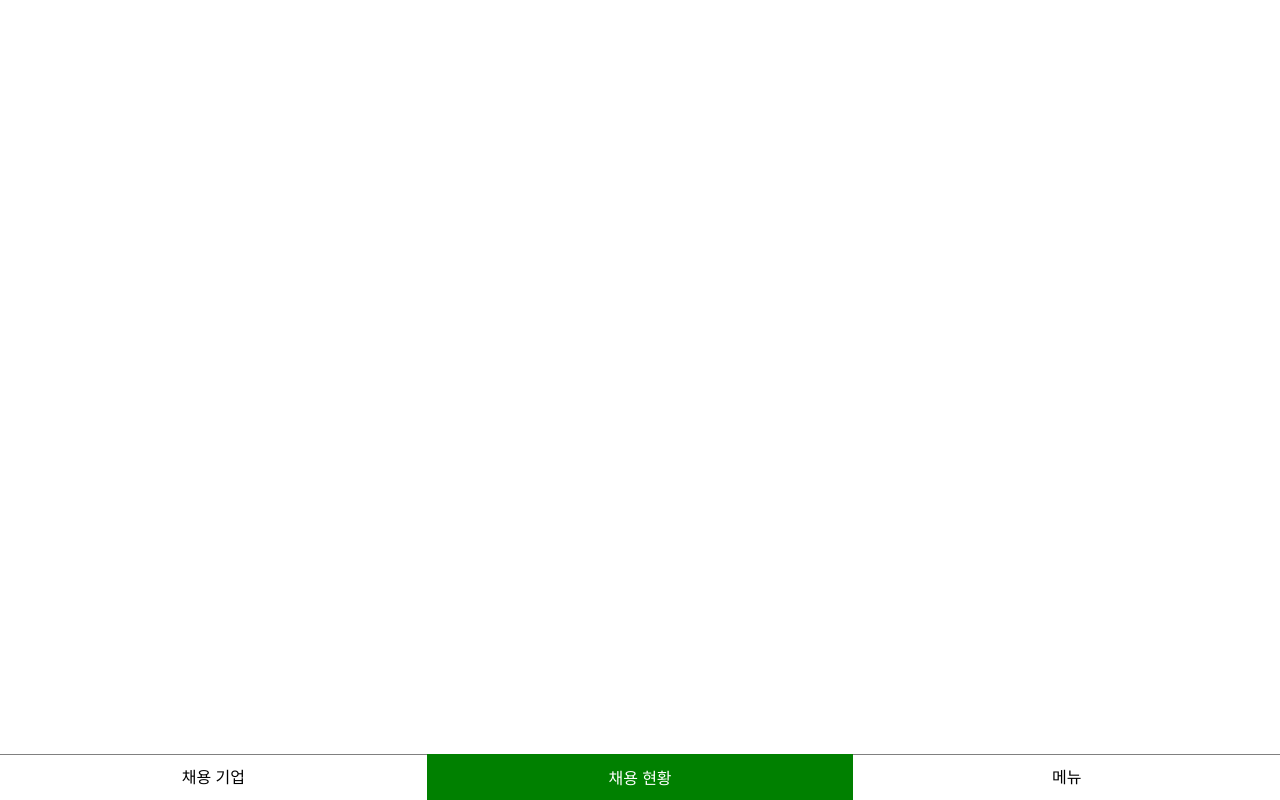
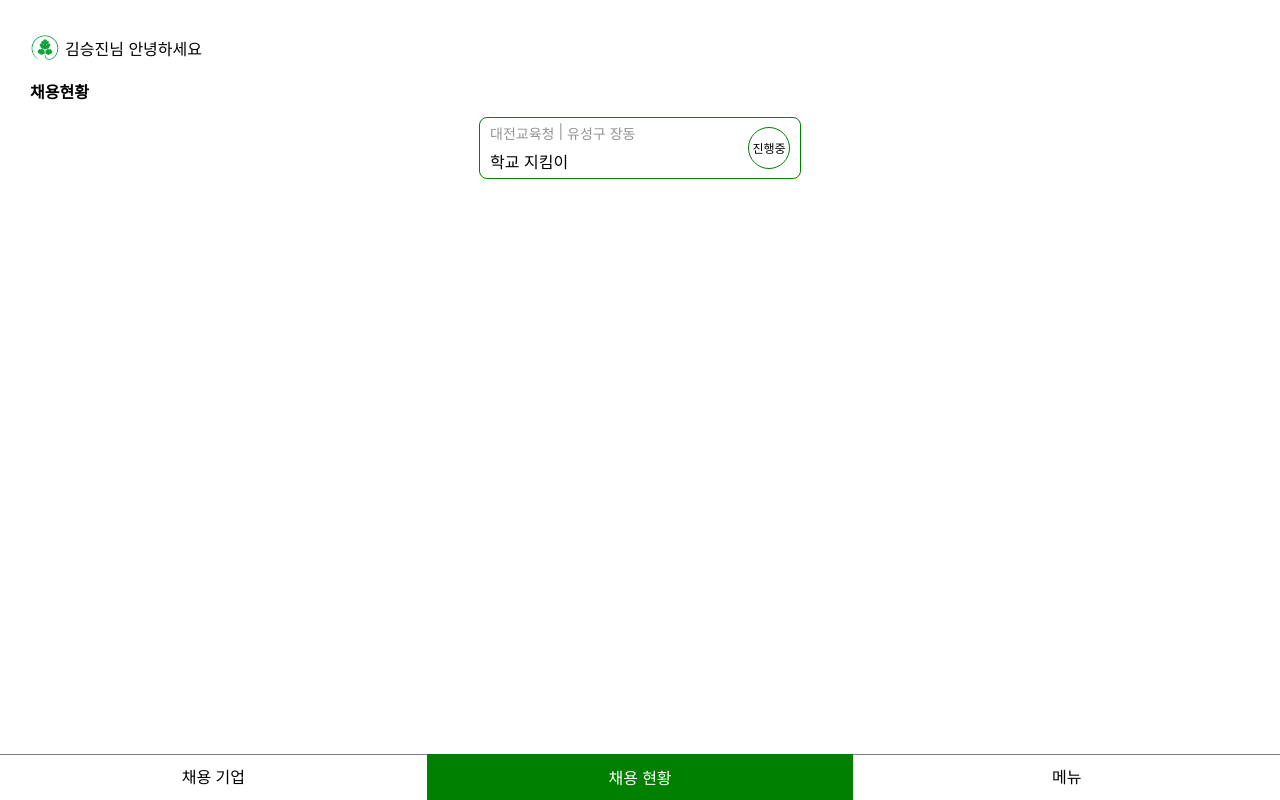
Before and after one commit to 2023-dsm/front, a React (Create React App) app: page /main in a window 1280 px wide. Both pictures are taken after a click on the element "채용 현황". Built offline with nearby package versions, Linux system fonts and the light colour scheme.

Commit message:
feat : 채용현황 페이지 작업

```diff
--- a/src/components/common/tab/index.jsx
+++ b/src/components/common/tab/index.jsx
@@ -1,12 +1,7 @@
 import { useState } from "react";
 import styled from "styled-components";
 import MenuPage from "../../../pages/menu";
-import Company from "../../../assets/tab/company.png";
-import grayCompany from "../../../assets/tab/grayCompany.png";
-import People from "../../../assets/tab/people.png";
-import grayPeople from "../../../assets/tab/grayPeople.png";
-import Menu from "../../../assets/tab/menu.png";
-import grayMenu from "../../../assets/tab/grayMenu.png";
+import CurrentSituation from "../../currentSituation";
 
 const Tab = () => {
   const [activetab, setActiveTab] = useState(0);
@@ -15,7 +10,7 @@ const Tab = () => {
 
   const tab = {
     0: <></>,
-    1: <></>,
+    1: <CurrentSituation />,
     2: <MenuPage />,
   };
 
@@ -62,6 +57,7 @@ const TabWrapper = styled.div`
   bottom: 0;
   width: 100%;
   display: flex;
+  background-color: white;
 `;
 
 const TabItem = styled.p`
--- /dev/null
+++ b/src/components/currentSituation/Item.jsx
@@ -0,0 +1,68 @@
+import styled from "styled-components";
+
+const Item = () => {
+  return (
+    <Wrapper>
+      <CompanyInfoContainer>
+        <div className="address">
+          <p>대전교육청</p>
+          <p style={{ margin: "0px 0px 4px 0px" }}>|</p>
+          <p>유성구 장동</p>
+        </div>
+        <p className="Job">학교 지킴이</p>
+      </CompanyInfoContainer>
+      <StateContainer>
+        <p>진행중</p>
+      </StateContainer>
+    </Wrapper>
+  );
+};
+
+const Wrapper = styled.div`
+  display: flex;
+  justify-content: space-between;
+  align-items: center;
+  padding: 5px 10px;
+  width: 300px;
+  height: 50px;
+  border: 1px solid #008000;
+  border-radius: 8px;
+`;
+
+const CompanyInfoContainer = styled.div`
+  display: flex;
+  flex-direction: column;
+
+  .address {
+    margin-bottom: 5px;
+    display: flex;
+    align-items: center;
+    gap: 4px;
+    > p {
+      margin: 0;
+      font-size: 14px;
+      color: #939393;
+    }
+  }
+
+  .Job {
+    margin: 0;
+    font-size: 16px;
+  }
+`;
+
+const StateContainer = styled.div`
+  display: flex;
+  justify-content: center;
+  align-items: center;
+  width: 40px;
+  height: 40px;
+  border-radius: 100%;
+  border: 1px solid #008000;
+
+  > p {
+    font-size: 12px;
+  }
+`;
+
+export default Item;
--- /dev/null
+++ b/src/components/currentSituation/index.jsx
@@ -0,0 +1,38 @@
+import styled from "styled-components";
+import Head from "../head/head";
+import Item from "./Item";
+
+const CurrentSituation = () => {
+  return (
+    <Wrapper>
+      <Head />
+      <h1>채용현황</h1>
+      <CurrentList>
+        <Item />
+      </CurrentList>
+    </Wrapper>
+  );
+};
+
+const Wrapper = styled.div`
+  display: flex;
+  flex-direction: column;
+
+  > h1 {
+    margin: 0;
+    margin-left: 30px;
+    margin-bottom: 14px;
+    font-size: 16px;
+  }
+`;
+
+const CurrentList = styled.div`
+  display: flex;
+  flex-direction: column;
+  justify-content: center;
+  align-items: center;
+  gap: 24px;
+  overflow: scroll;
+`;
+
+export default CurrentSituation;
--- a/src/components/head/head.css
+++ b/src/components/head/head.css
@@ -1,5 +1,5 @@
 .head {
-  margin: 35px 0px 25px 30px;
+  margin: 35px 0px 18px 30px;
   display: flex;
   align-items: center;
 
```
